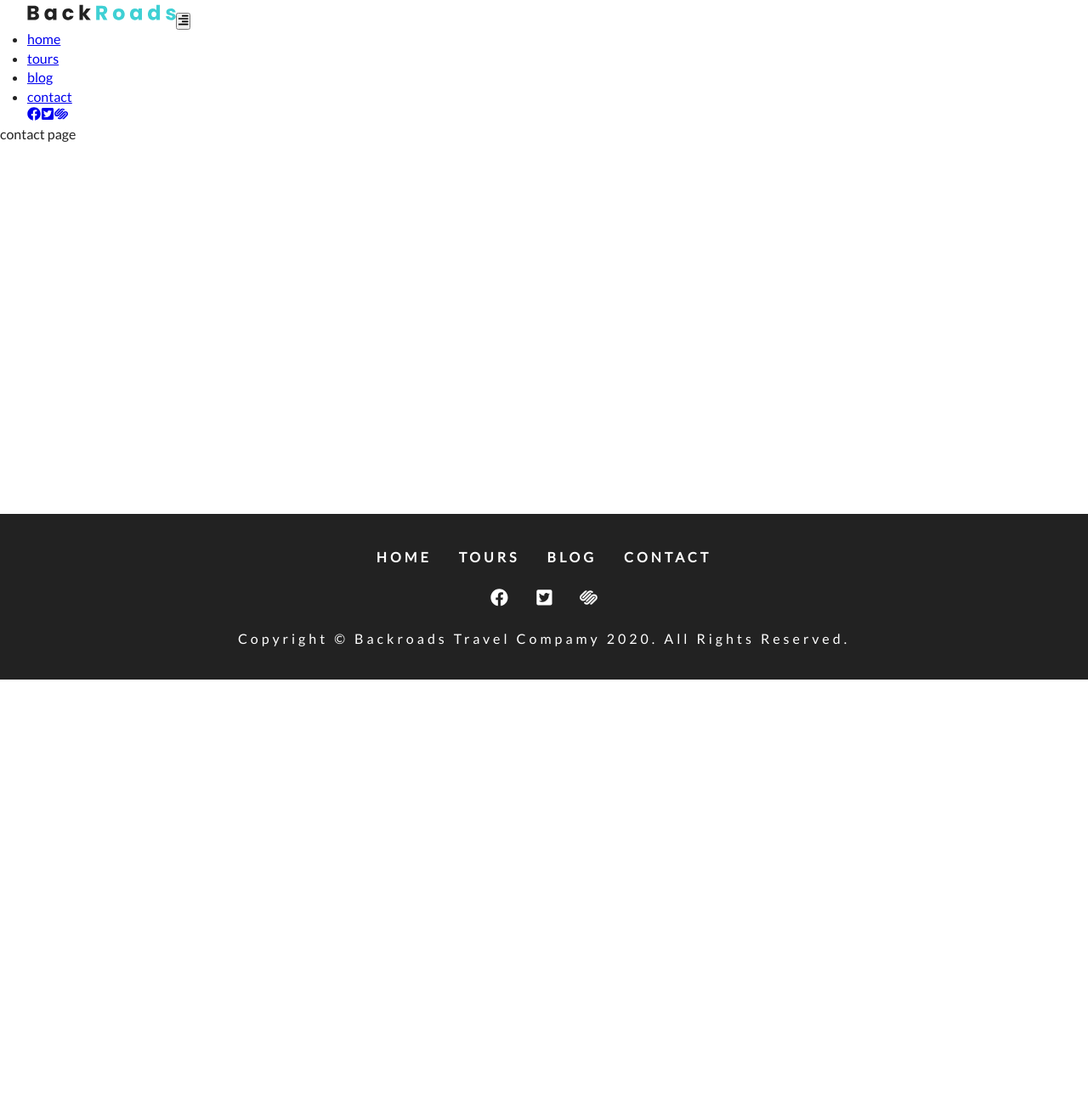
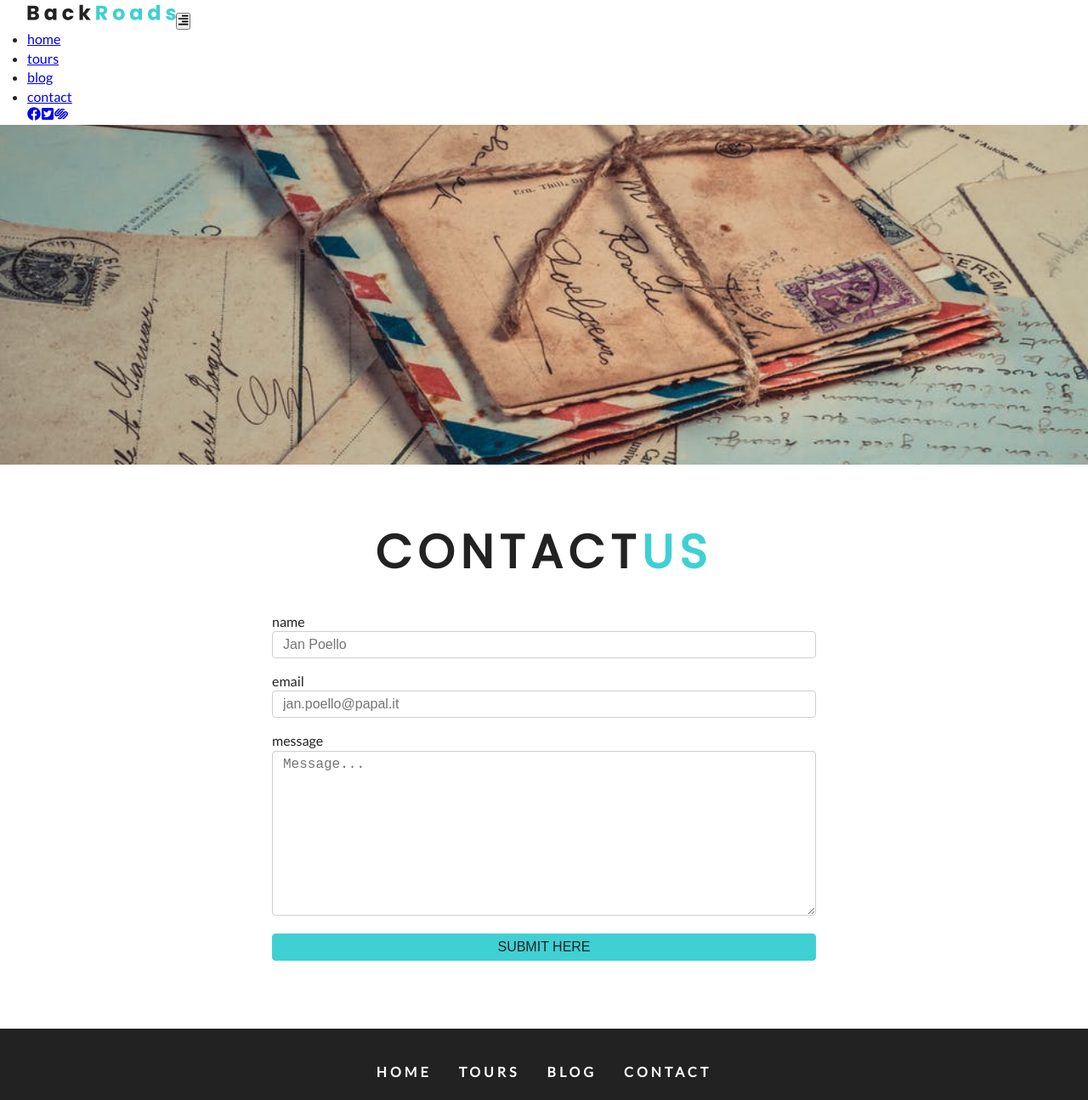
Before and after one commit to mateusz-wojcikjs/gatsbyjs-tutorial, a Gatsby site: page /contact in a window 1280 px wide. Shown: the top 1295 px of the page at 85% size. Before the commit the page ends 800 px from the top, so only its background shows below. Built offline with nearby package versions, Linux system fonts and the light colour scheme; Gatsby itself is replaced by a stand-in of ours.

Commit message:
more content

```diff
--- a/gatsby-config.js
+++ b/gatsby-config.js
@@ -6,5 +6,23 @@
 
 module.exports = {
   /* Your site config here */
-  plugins: [`gatsby-plugin-sass`, `gatsby-plugin-styled-components`],
+  siteMetadata: {
+    title: "BackRoads",
+    description: "Backroads gatsby js tutorial",
+    author: "John Paul",
+  },
+  plugins: [
+    {
+      resolve: `gatsby-source-filesystem`,
+      options: {
+        name: `images`,
+        path: `${__dirname}/src/images/`,
+      },
+    },
+    `gatsby-plugin-sharp`,
+    `gatsby-transformer-sharp`,
+    `gatsby-plugin-sass`,
+    `gatsby-plugin-styled-components`,
+    `gatsby-plugin-transition-link`,
+  ],
 };
--- /dev/null
+++ b/src/layout/Contact/Contact.js
@@ -0,0 +1,58 @@
+import React from "react";
+import Title from "../Title";
+import styles from "../../css/contact.module.css";
+
+const Contact = () => {
+  return (
+    <section className={styles.contact}>
+      <Title title="contact" subtitle="us" />
+      <div className={styles.center}>
+        <form
+          className={styles.form}
+          action="https://formspree.io/logimw@wp.pl"
+          method="POST"
+        >
+          <div>
+            <label htmlFor="name">name</label>
+            <input
+              type="text"
+              name="name"
+              id="name"
+              className={styles.formControl}
+              placeholder="Jan Poello"
+            />
+          </div>
+          <div>
+            <label htmlFor="email">email</label>
+            <input
+              type="email"
+              name="email"
+              id="email"
+              className={styles.formControl}
+              placeholder="jan.poello@papal.it"
+            />
+          </div>
+          <div>
+            <label htmlFor="message">message</label>
+            <textarea
+              name="message"
+              id="message"
+              rows="10"
+              className={styles.formControl}
+              placeholder="Message..."
+            />
+          </div>
+          <div>
+            <input
+              type="submit"
+              value="submit here"
+              className={styles.submit}
+            />
+          </div>
+        </form>
+      </div>
+    </section>
+  );
+};
+
+export default Contact;
--- a/src/layout/Footer.js
+++ b/src/layout/Footer.js
@@ -2,7 +2,7 @@ import React from "react";
 import styles from "../css/footer.module.css";
 import links from "../constants/links";
 import icons from "../constants/icons";
-import { Link } from "gatsby";
+import AniLink from "gatsby-plugin-transition-link/AniLink";
 
 const Footer = () => {
   return (
@@ -10,9 +10,9 @@ const Footer = () => {
       <div className={styles.links}>
         {links.map((item, index) => {
           return (
-            <Link key={index} to={item.path}>
+            <AniLink fade key={index} to={item.path}>
               {item.text}
-            </Link>
+            </AniLink>
           );
         })}
       </div>
--- a/src/layout/Navbar.js
+++ b/src/layout/Navbar.js
@@ -1,5 +1,6 @@
 import React, { useState } from "react";
-import { Link } from "gatsby";
+import AniLink from "gatsby-plugin-transition-link/AniLink";
+
 import styles from "../css/navbar.module.css";
 import { FaAlignRight } from "react-icons/fa";
 import links from "../constants/links";
@@ -30,7 +31,9 @@ const Navbar = () => {
           {links.map((item, index) => {
             return (
               <li key={index}>
-                <Link to={item.path}>{item.text}</Link>
+                <AniLink fade to={item.path}>
+                  {item.text}
+                </AniLink>
               </li>
             );
           })}
--- /dev/null
+++ b/src/layout/StyledHero.js
@@ -0,0 +1,25 @@
+import React from "react";
+import styled from "styled-components";
+import BackgroundImage from "gatsby-background-image";
+
+const StyledHero = ({ img, className, children, home }) => {
+  return (
+    <BackgroundImage className={className} fluid={img} home={home}>
+      {children}
+    </BackgroundImage>
+  );
+};
+
+export default styled(StyledHero)`
+  min-height: ${props => (props.home ? "calc(100vh - 62px)" : "50vh")};
+  background: ${props =>
+    props.home
+      ? "linear-gradient(rgba(63, 208, 212, 0.7), rgba(0, 0, 0, 0.7))"
+      : "none"};
+  background-position: center;
+  background-size: cover;
+  opacity: 1 !important;
+  display: flex;
+  justify-content: center;
+  align-items: center;
+`;
--- a/src/pages/contact.js
+++ b/src/pages/contact.js
@@ -1,12 +1,28 @@
 import React from "react";
 import Layout from "../layout/Layout";
+import StyledHero from "../layout/StyledHero";
+import { graphql } from "gatsby";
+import Contact from "../layout/Contact/Contact";
 
-const contact = () => {
+const contact = ({ data }) => {
   return (
     <Layout>
-      <div>contact page</div>
+      <StyledHero img={data.contactBcg.childImageSharp.fluid}></StyledHero>
+      <Contact />
     </Layout>
   );
 };
 
+export const query = graphql`
+  {
+    contactBcg: file(relativePath: { eq: "connectBcg.jpeg" }) {
+      childImageSharp {
+        fluid(quality: 90, maxWidth: 4160) {
+          ...GatsbyImageSharpFluid_withWebp
+        }
+      }
+    }
+  }
+`;
+
 export default contact;
```
Also changed, not shown: package.json (+7 -0 lines), src/pages/blog.js (+16 -2 lines), src/pages/index.js (+21 -7 lines), src/pages/tours.js (+16 -2 lines), 1 other file.
